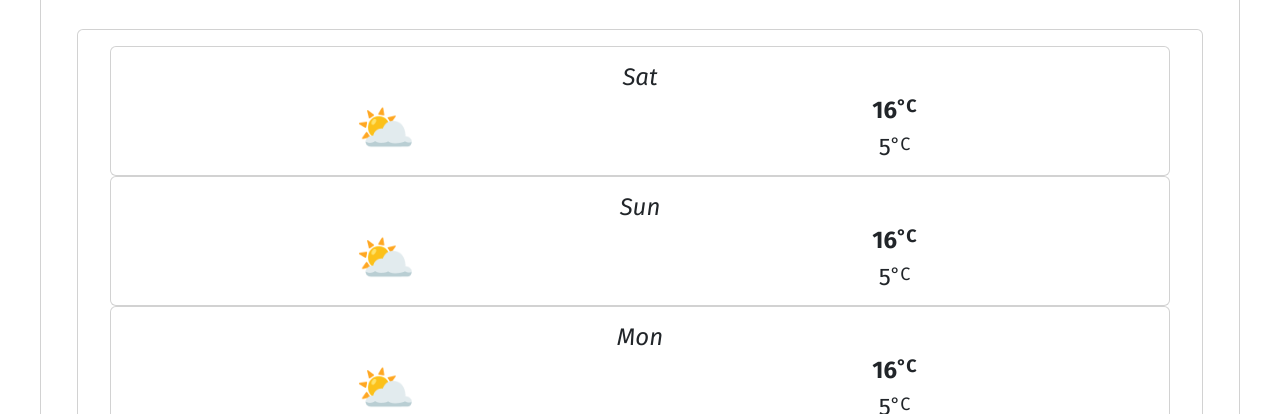
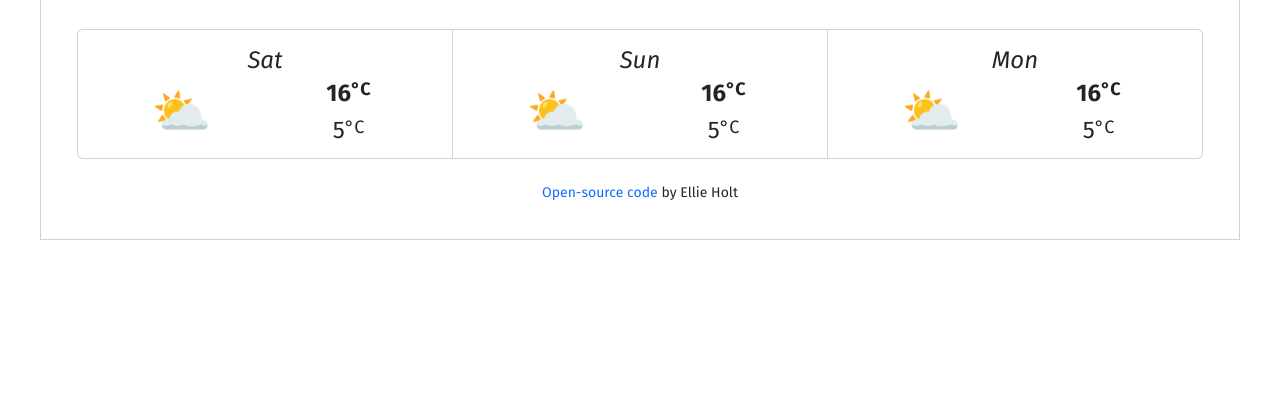
Before and after one commit to ellie-holt/weather-app, a plain HTML site: page index.html in a window 1280 px wide. Shown: the part 538-952 px from the top of the page. After the commit the page ends 826 px from the top, so only its background shows below. Drawn offline with nearby package versions, Linux system fonts and the light colour scheme.

Commit message:
Deleted comments

```diff
--- a/index.html
+++ b/index.html
@@ -131,131 +131,8 @@
       </div>
 
       <!--this week's weather-->
-      <div class="card-group mx-2 my-4 p-1">
-        <div class="card px-3">
-          <div id="forecast" class="card-body"></div>
-        </div>
-        <!-- <div class="card px-3">
-          <div class="card-body">
-            <div class="row">
-              <div class="col-sm">
-                <h4 class="card-title day">Sun</h4>
-                <div class="row emoji-temp-layout">
-                  <div class="col">
-                    <p class="card-text week-weather-emoji">⛅</p>
-                  </div>
-                  <div class="col">
-                    <p class="card-text">
-                      <span class="high">17</span
-                      ><span class="high week-temp-unit">°C</span>
-                    </p>
-                    <p class="card-text">
-                      <span class="low">11</span
-                      ><span class="low week-temp-unit">°C</span>
-                    </p>
-                  </div>
-                </div>
-              </div>
-            </div>
-          </div>
-        </div>
-        <div class="card px-3">
-          <div class="card-body">
-            <div class="row">
-              <div class="col-sm">
-                <h4 class="card-title day">Mon</h4>
-                <div class="row emoji-temp-layout">
-                  <div class="col">
-                    <p class="card-text week-weather-emoji">🌧️</p>
-                  </div>
-                  <div class="col">
-                    <p class="card-text">
-                      <span class="high">15</span
-                      ><span class="high week-temp-unit">°C</span>
-                    </p>
-                    <p class="card-text">
-                      <span class="low">7</span
-                      ><span class="low week-temp-unit">°C</span>
-                    </p>
-                  </div>
-                </div>
-              </div>
-            </div>
-          </div>
-        </div>
-        <div class="card px-3">
-          <div class="card-body">
-            <div class="row">
-              <div class="col-sm">
-                <h4 class="card-title day">Tue</h4>
-                <div class="row emoji-temp-layout">
-                  <div class="col">
-                    <p class="card-text week-weather-emoji">🌧️</p>
-                  </div>
-                  <div class="col">
-                    <p class="card-text">
-                      <span class="high">14</span
-                      ><span class="high week-temp-unit">°C</span>
-                    </p>
-                    <p class="card-text">
-                      <span class="low">7</span
-                      ><span class="low week-temp-unit">°C</span>
-                    </p>
-                  </div>
-                </div>
-              </div>
-            </div>
-          </div>
-        </div>
-        <div class="card px-3">
-          <div class="card-body">
-            <div class="row">
-              <div class="col-sm">
-                <h4 class="card-title day">Wed</h4>
-                <div class="row emoji-temp-layout">
-                  <div class="col">
-                    <p class="card-text week-weather-emoji">🌧️</p>
-                  </div>
-                  <div class="col">
-                    <p class="card-text">
-                      <span class="high">11</span
-                      ><span class="high week-temp-unit">°C</span>
-                    </p>
-                    <p class="card-text">
-                      <span class="low">7</span
-                      ><span class="low week-temp-unit">°C</span>
-                    </p>
-                  </div>
-                </div>
-              </div>
-            </div>
-          </div>
-        </div>
-        <div class="card px-3">
-          <div class="card-body">
-            <div class="row">
-              <div class="col-sm">
-                <h4 class="card-title day">Thur</h4>
-                <div class="row emoji-temp-layout">
-                  <div class="col">
-                    <p class="card-text week-weather-emoji">🌧️</p>
-                  </div>
-                  <div class="col">
-                    <p class="card-text">
-                      <span class="high">12</span
-                      ><span class="high week-temp-unit">°C</span>
-                    </p>
-                    <p class="card-text">
-                      <span class="low">6</span
-                      ><span class="low week-temp-unit">°C</span>
-                    </p>
-                  </div>
-                </div>
-              </div>
-            </div>
-          </div>
-        </div> -->
-      </div>
+      <div id="forecast" class="card-group mx-2 my-4 p-1"></div>
+
       <p class="small">
         <a href="https://github.com/elliedevs/weather-app">Open-source code</a>
         by Ellie Holt
```
